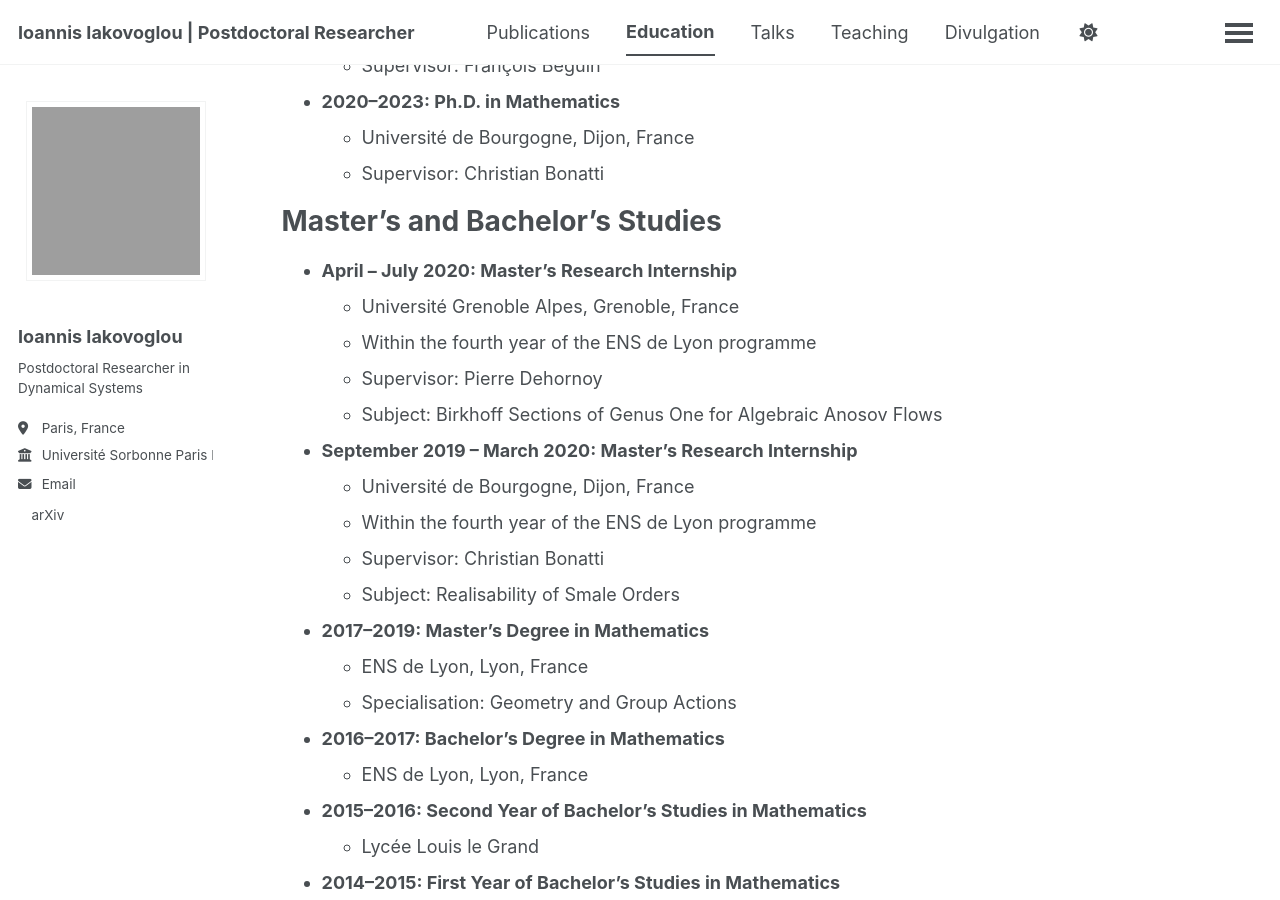
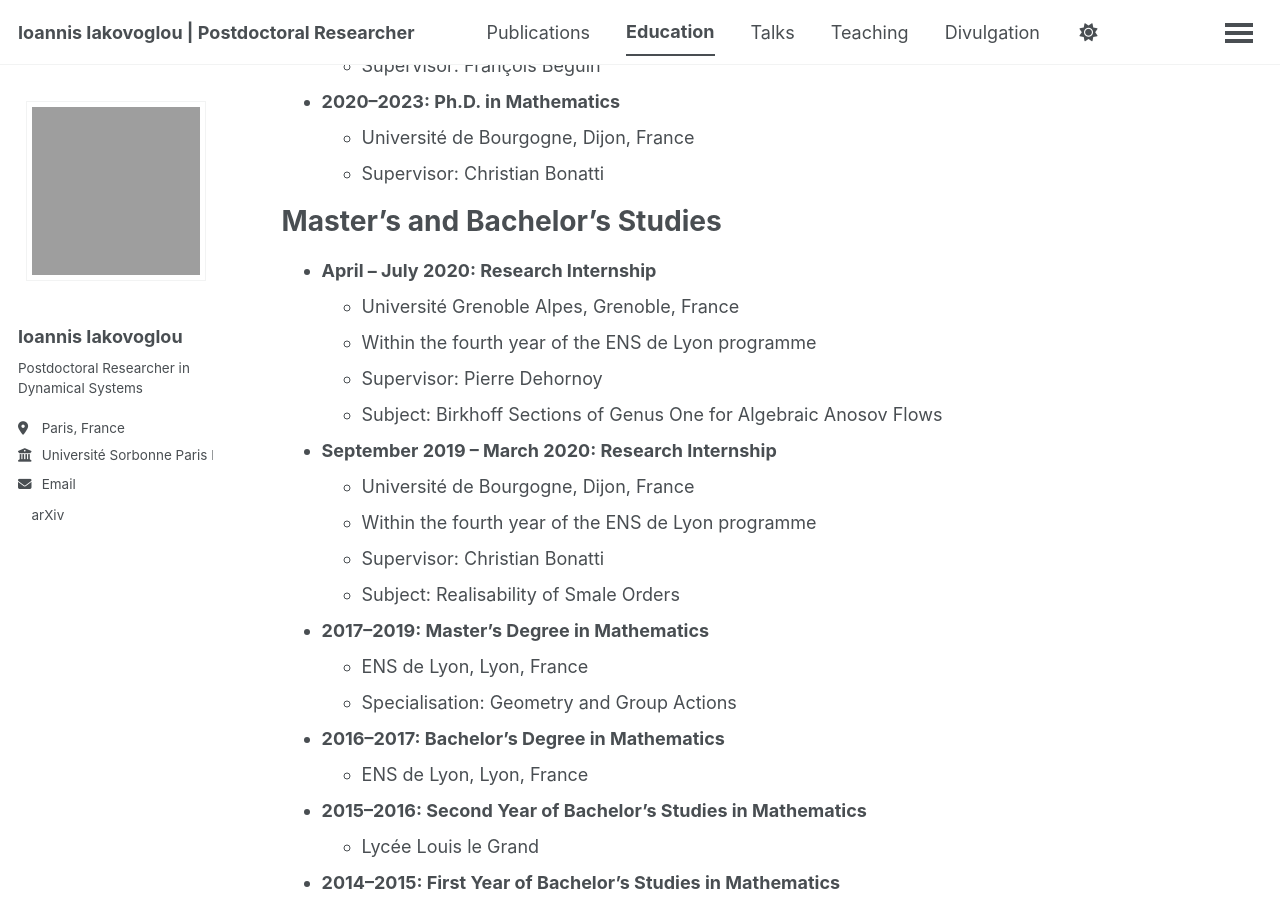
Before and after one commit to ioannisiakovoglou/ioannisiakovoglou.github.io, a Jekyll site: the page built from _pages/cv.md, in a window 1280 px wide and 900 px high, scrolled down 431 px. Built offline with Jekyll 4.4.1, drawn with Linux system fonts in a browser that asks for light colours; a script bundle is joined from its source files by our own code; a style sheet for code colours, icons or effects is not loaded.

Commit message:
Update internship titles to remove 'Master's'

```diff
--- a/_pages/cv.md
+++ b/_pages/cv.md
@@ -31,13 +31,13 @@ Doctoral and Postdoctoral Studies
 Master's and Bachelor's Studies
 ======
 
-* **April – July 2020: Master's Research Internship**
+* **April – July 2020: Research Internship**
   * Université Grenoble Alpes, Grenoble, France
   * Within the fourth year of the ENS de Lyon programme
   * Supervisor: Pierre Dehornoy
   * Subject: Birkhoff Sections of Genus One for Algebraic Anosov Flows
 
-* **September 2019 – March 2020: Master's Research Internship**
+* **September 2019 – March 2020: Research Internship**
   * Université de Bourgogne, Dijon, France
   * Within the fourth year of the ENS de Lyon programme
   * Supervisor: Christian Bonatti
```
